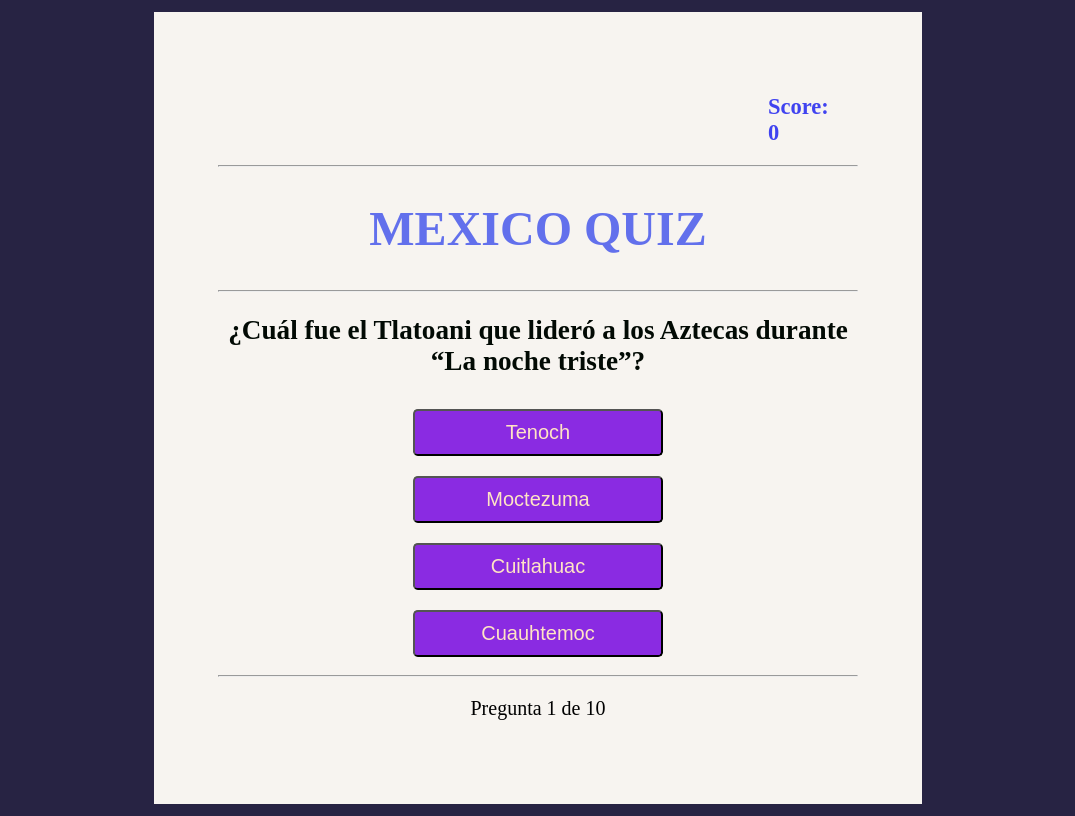
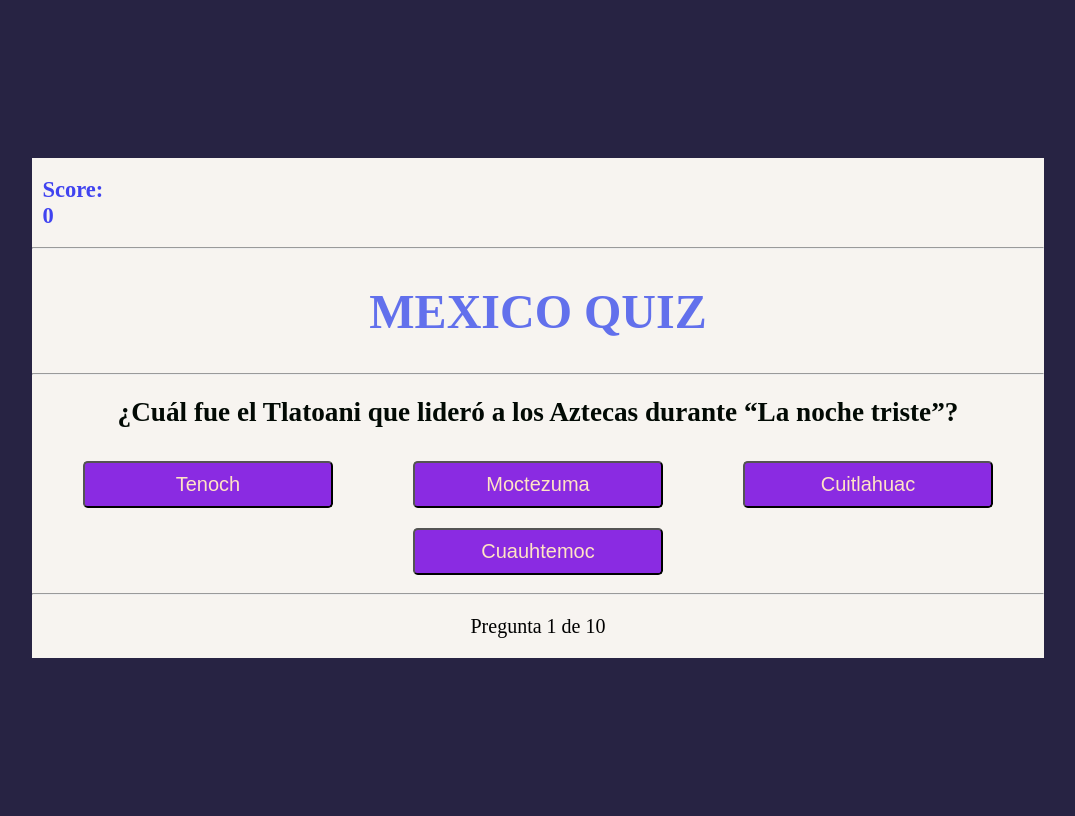
Before and after one commit to ECV06/Quiz_of_Mexico, a plain HTML site: page index.html in a window 1280 px wide. Shown: the whole page, without its empty margins (102-1177 px from the left). Drawn offline with Linux system fonts and the light colour scheme.

Commit message:
Update style.css
actualización de style

```diff
--- a/styles/style.css
+++ b/styles/style.css
@@ -7,10 +7,11 @@ body{
 }
 #quiz{
     background:rgb(247, 244, 240);
-    width: 40rem;
-    padding: 4rem;
+    width: 80%;
+    max-width: 1500px;
+    margin: 0 auto;
+    overflow: hidden;
     text-align: center;
-    justify-content: center;
 }
 h1{
     color: rgb(98, 112, 236);
@@ -46,6 +47,11 @@ h1{
     font-size: 15px;
     border-radius: 0px;
     margin: 10px;
-    position:relative;
-    left: 540px;
+    position: left;
 }
+@media screen and (max-width: 400px) {
+    #quiz{
+        width: 100%;
+    }
+
+}
```
